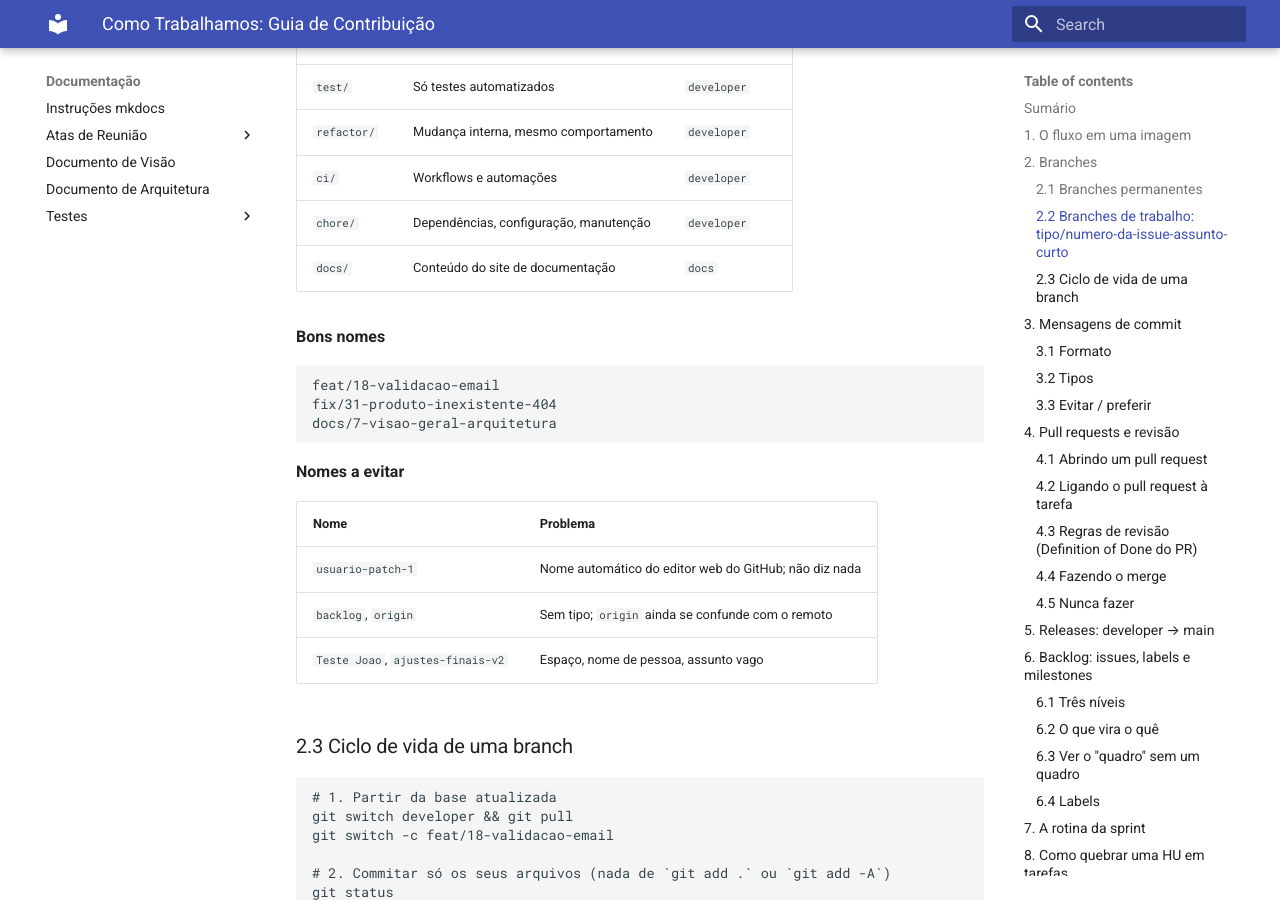
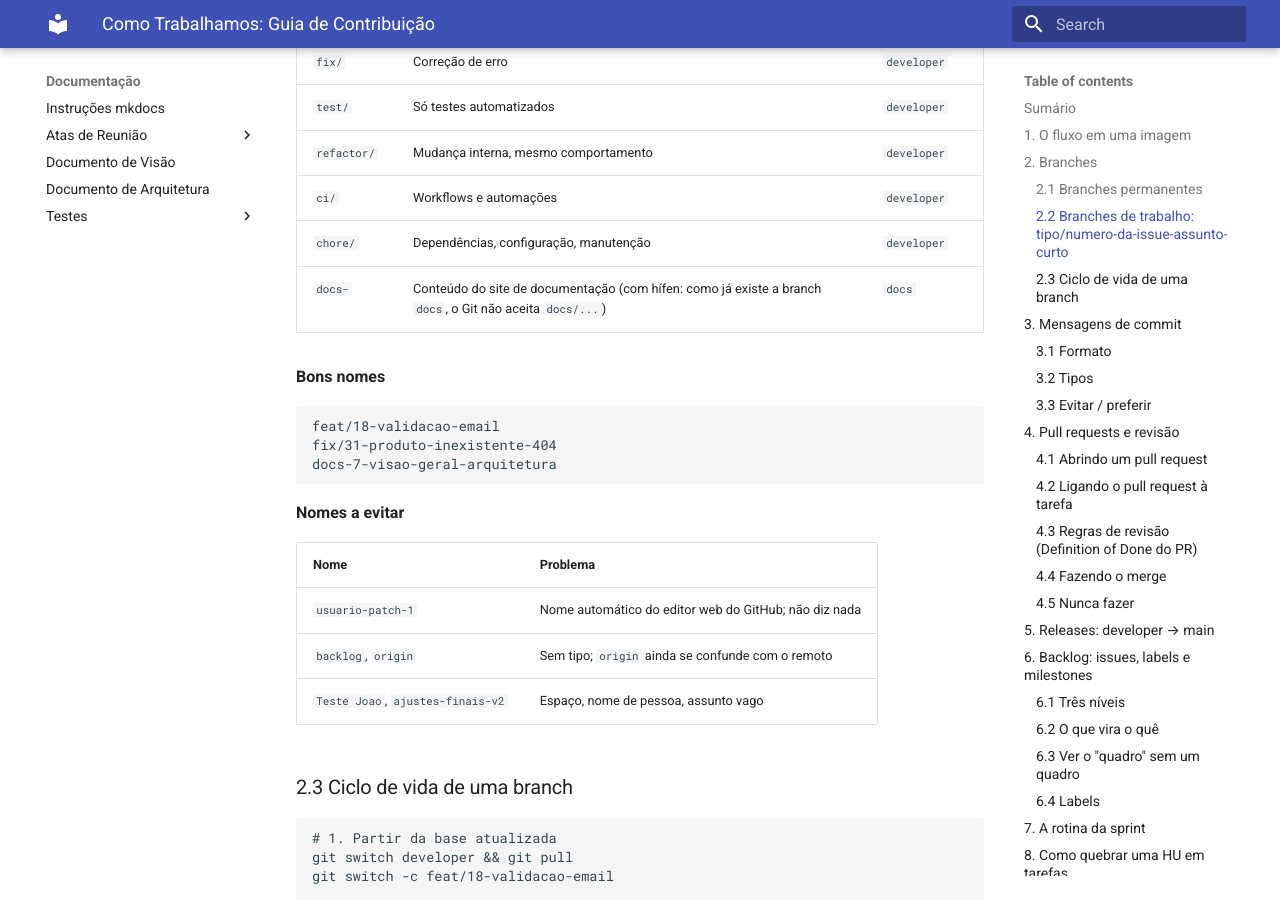
Before and after one commit to FGA0138-MDS-Ajax/2026.2-T03-Torvalds, an MkDocs documentation site: the page built from docs/CONTRIBUTING.md, in a window 1280 px wide and 900 px high, scrolled down 2204 px. Built offline with MkDocs 1.6.1 and Material for MkDocs 9.7.7, drawn with Linux system fonts in a browser that asks for light colours.

Commit message:
docs(contributing): branches de documentação usam docs- com hífen

````diff
--- a/docs/CONTRIBUTING.md
+++ b/docs/CONTRIBUTING.md
@@ -79,14 +79,14 @@ Uma branch por tarefa. Vida curta: o ideal é o merge em 1 a 2 dias.
 | `refactor/` | Mudança interna, mesmo comportamento | `developer` |
 | `ci/` | Workflows e automações | `developer` |
 | `chore/` | Dependências, configuração, manutenção | `developer` |
-| `docs/` | Conteúdo do site de documentação | `docs` |
+| `docs-` | Conteúdo do site de documentação (com hífen: como já existe a branch `docs`, o Git não aceita `docs/...`) | `docs` |
 
 **Bons nomes**
 
 ```
 feat/18-validacao-email
 fix/31-produto-inexistente-404
-docs/7-visao-geral-arquitetura
+docs-7-visao-geral-arquitetura
 ```
 
 **Nomes a evitar**
````
